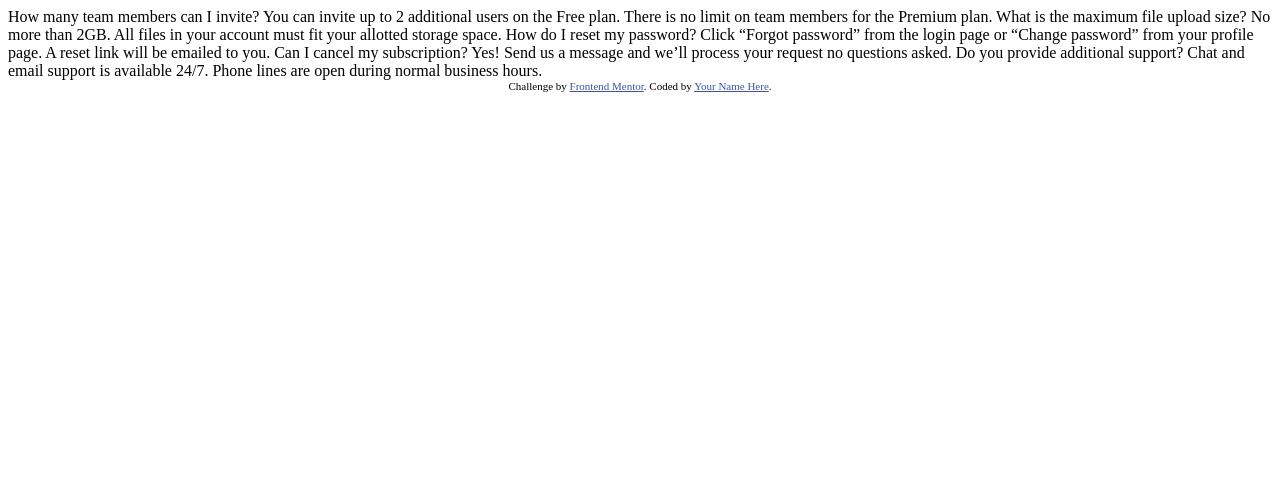
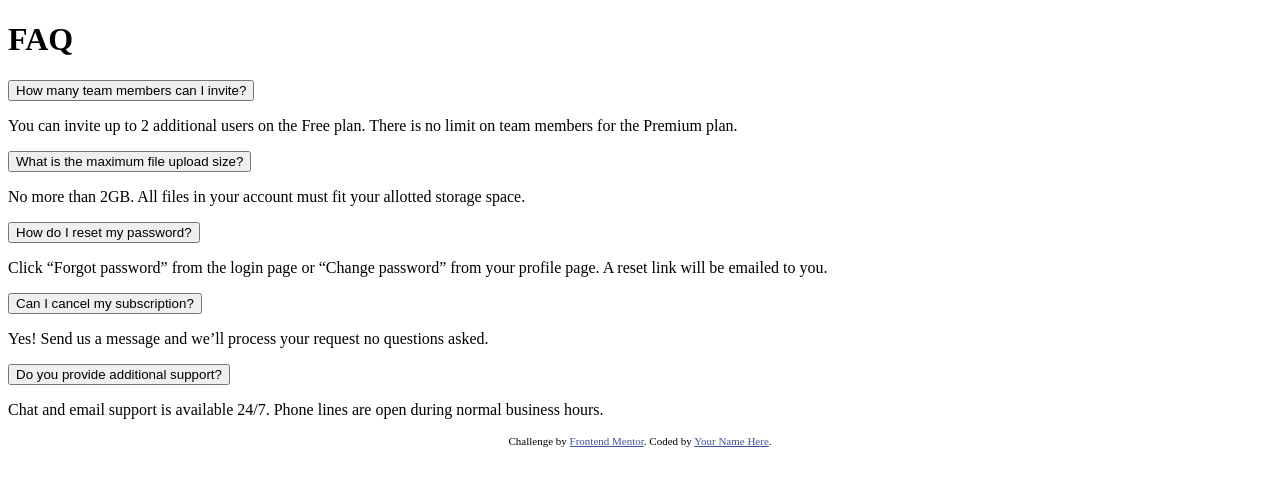
Before and after one commit to Marianellag1/faq-accordioncard-practice, a plain HTML site: page index.html in a window 1280 px wide. Drawn offline with Linux system fonts and the light colour scheme.

Commit message:
saving progress

```diff
--- a/index.html
+++ b/index.html
@@ -1,33 +1,62 @@
 <!DOCTYPE html>
 <html lang="en">
+
 <head>
   <meta charset="UTF-8">
-  <meta name="viewport" content="width=device-width, initial-scale=1.0"> <!-- displays site properly based on user's device -->
+  <meta name="viewport" content="width=device-width, initial-scale=1.0">
+  <!-- displays site properly based on user's device -->
   <link rel="icon" type="image/png" sizes="32x32" href="./images/favicon-32x32.png">
   <title>Frontend Mentor | FAQ Accordion Card</title>
   <link rel="stylesheet" href="/css/style.css">
 </head>
+
 <body>
-  How many team members can I invite?
+  <h1>FAQ</h1>
+
+  <button>How many team members can I invite?</button>
+  <div>
+    <p>
       You can invite up to 2 additional users on the Free plan. There is no limit on
       team members for the Premium plan.
+    </p>
+  </div>
 
-  What is the maximum file upload size?
+  <button> What is the maximum file upload size?</button>
+  <div>
+    <p>
       No more than 2GB. All files in your account must fit your allotted storage space.
+    </p>
+  </div>
 
-  How do I reset my password?
+  <button> How do I reset my password?</button>
+  <div>
+    <p>
       Click “Forgot password” from the login page or “Change password” from your profile page.
       A reset link will be emailed to you.
+    </p>
+  </div>
 
-  Can I cancel my subscription?
+  <button> Can I cancel my subscription?</button>
+  <div>
+    <p>
       Yes! Send us a message and we’ll process your request no questions asked.
+    </p>
+  </div>
 
-  Do you provide additional support?
+  <button> Do you provide additional support?</button>
+  <div>
+    <p>
       Chat and email support is available 24/7. Phone lines are open during normal business hours.
+    </p>
+  </div>
+  <footer>
 
     <div class="attribution">
       Challenge by <a href="https://www.frontendmentor.io?ref=challenge" target="_blank">Frontend Mentor</a>.
       Coded by <a href="#">Your Name Here</a>.
     </div>
+  </footer>
+  <!-- <script src="/js/script.js"></script> -->
 </body>
+
 </html>
```
Lines whose indentation alone changed are shown as unchanged.
